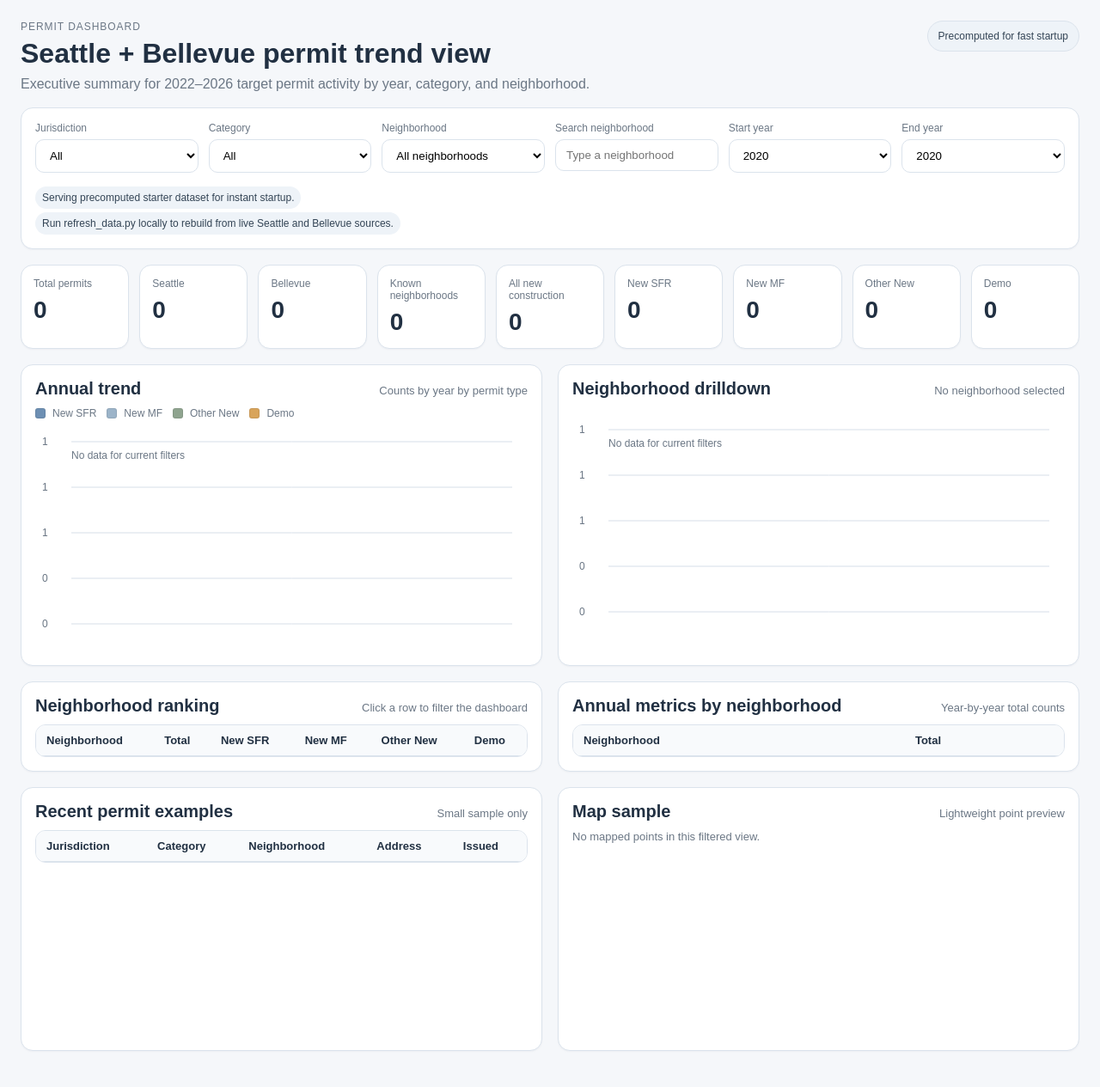
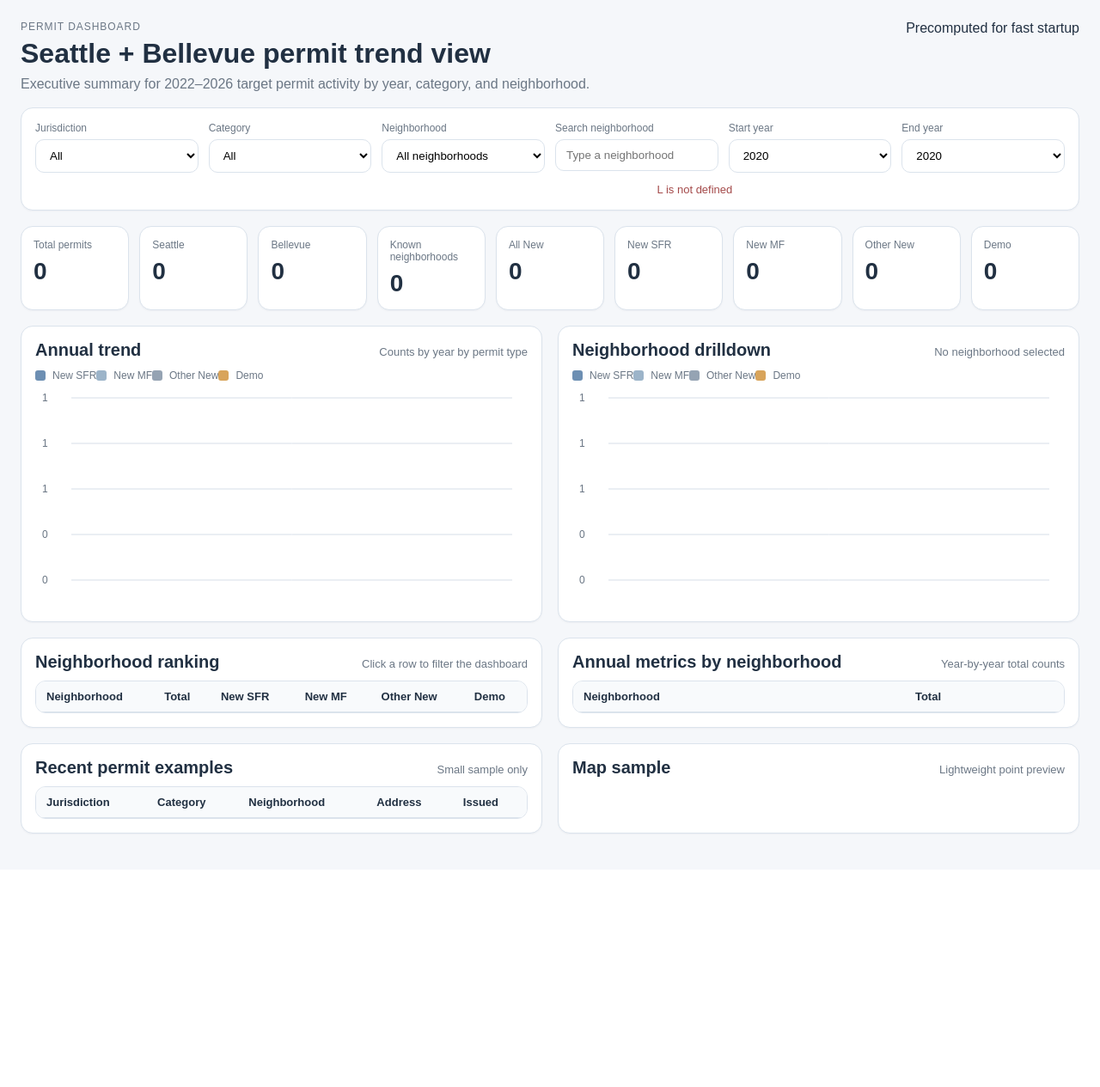
Before and after one commit to kauweg/permits-dashboard, a Flask app: template templates/index.html in a window 1280 px wide. Shown: the whole page at 86% size. After the commit the page ends 971 px from the top, so only its background shows below. Run offline with Flask 3, Linux system fonts and the light colour scheme; the template is opened without the code that fills it: most values are stand-ins (such as "Sample title", 1, 10 or a date in 2020); lists and menus that the app fills with data are empty.

Commit message:
Add files via upload

```diff
--- a/static/app.js
+++ b/static/app.js
@@ -1,19 +1,23 @@
-const state = { meta: null, summary: null, selectedNeighborhood: 'all' };
+
+const state = { meta: null, summary: null, selectedNeighborhood: 'all', map: null, markers: null };
 const byId = (id) => document.getElementById(id);
+const SERIES = [
+  { key: 'New SFR', label: 'New SFR', color: '#6d8fb3' },
+  { key: 'New MF', label: 'New MF', color: '#9cb4c9' },
+  { key: 'Other New', label: 'Other New', color: '#95a3b3' },
+  { key: 'Demo', label: 'Demo', color: '#d8a45b' },
+];
 
-function escapeHtml(s) {
-  return String(s ?? '').replace(/[&<>"']/g, (m) => ({'&':'&amp;','<':'&lt;','>':'&gt;','"':'&quot;',"'":'&#39;'}[m]));
-}
+function escapeHtml(s) { return String(s ?? '').replace(/[&<>"']/g, (m) => ({'&':'&amp;','<':'&lt;','>':'&gt;','"':'&quot;',"'":'&#39;'}[m])); }
 function formatNumber(n) { return new Intl.NumberFormat().format(n || 0); }
 function queryString(obj) { return new URLSearchParams(obj).toString(); }
 async function fetchJson(url) { const r = await fetch(url); if (!r.ok) throw new Error(`${r.status} ${r.statusText}`); return r.json(); }
 
 function getFilters() {
-  const selected = state.selectedNeighborhood !== 'all' ? state.selectedNeighborhood : byId('neighborhood').value;
   return {
     jurisdiction: byId('jurisdiction').value,
-    category: byId('category').value,
-    neighborhood: selected || 'all',
+    category: state.selectedNeighborhood !== 'all' ? byId('category').value : byId('category').value,
+    neighborhood: state.selectedNeighborhood !== 'all' ? state.selectedNeighborhood : byId('neighborhood').value,
     start_year: byId('startYear').value,
     end_year: byId('endYear').value,
   };
@@ -28,21 +32,19 @@ function populateNeighborhoods(items) {
   const select = byId('neighborhood');
   const search = byId('neighborhoodSearch');
   const current = state.selectedNeighborhood === 'all' ? select.value : state.selectedNeighborhood;
-  const unique = [...new Set((items || []).filter(Boolean))].sort((a, b) => a.localeCompare(b));
   select.innerHTML = '<option value="all">All neighborhoods</option>';
-  unique.forEach((n) => {
+  (items || []).forEach((n) => {
     const opt = document.createElement('option');
     opt.value = n;
     opt.textContent = n;
     select.appendChild(opt);
   });
-  if ([...select.options].some(o => o.value === current)) {
-    select.value = current;
-  } else {
-    select.value = 'all';
-    if (state.selectedNeighborhood !== 'all') state.selectedNeighborhood = 'all';
-  }
-  search.value = select.value !== 'all' ? select.value : '';
+  if ([...select.options].some(o => o.value === current)) select.value = current;
+  search.value = current !== 'all' ? current : '';
+}
+
+function renderLegend(id) {
+  byId(id).innerHTML = SERIES.map(s => `<span class="legend-item"><span class="legend-swatch" style="background:${s.color}"></span>${escapeHtml(s.label)}</span>`).join('');
 }
 
 async function loadMeta() {
@@ -54,125 +56,63 @@ async function loadMeta() {
 async function loadSummary() {
   state.summary = await fetchJson(`/api/summary?${queryString(getFilters())}`);
   renderLoadMessages(state.summary.load_notes || [], state.summary.load_errors || []);
-  renderCards();
-  renderAnnualChart();
-  renderNeighborhoodTable();
-  renderAnnualNeighborhoodTable();
-  renderDrilldownChart();
-  renderSamples();
-  renderMapList();
+  renderCards(); renderAnnualChart(); renderNeighborhoodTable(); renderAnnualNeighborhoodTable(); renderDrilldownChart(); renderSamples(); renderMap();
 }
-
-
-function renderLegend(targetId, items) {
-  const el = byId(targetId);
-  if (!el) return;
-  el.innerHTML = items.map(item => `
-    <span class="legend-item">
-      <span class="legend-swatch" style="background:${item.color}"></span>
-      <span>${escapeHtml(item.label)}</span>
-    </span>
-  `).join('');
-}
-
-const SERIES_META = [
-  {key: 'New SFR', label: 'New SFR', color: '#6d8fb3'},
-  {key: 'New MF', label: 'New MF', color: '#9cb4c9'},
-  {key: 'Other New', label: 'Other New', color: '#8fa48f'},
-  {key: 'Demo', label: 'Demo', color: '#d8a45b'},
-];
-
 
 function renderCards() {
   const c = state.summary.cards || {};
   const cards = [
     ['Total permits', c.total_permits], ['Seattle', c.seattle_permits], ['Bellevue', c.bellevue_permits],
-    ['Known neighborhoods', c.known_neighborhoods], ['All new construction', c.total_new_construction], ['New SFR', c.new_sfr], ['New MF', c.new_mf], ['Other New', c.other_new], ['Demo', c.demo],
+    ['Known neighborhoods', c.known_neighborhoods], ['All New', c.all_new], ['New SFR', c.new_sfr], ['New MF', c.new_mf], ['Other New', c.other_new], ['Demo', c.demo],
   ];
   byId('cards').innerHTML = cards.map(([label, value]) => `<article class="card"><div class="card-label">${escapeHtml(label)}</div><div class="card-value">${formatNumber(value)}</div></article>`).join('');
 }
 
 function drawGroupedBars(canvas, labels, series) {
   const ctx = canvas.getContext('2d');
-  const ratio = window.devicePixelRatio || 1;
-  const w = canvas.width = canvas.clientWidth * ratio;
-  const h = canvas.height = canvas.clientHeight * ratio;
-  ctx.setTransform(ratio, 0, 0, ratio, 0, 0);
   const cw = canvas.clientWidth, ch = canvas.clientHeight;
+  canvas.width = cw * window.devicePixelRatio; canvas.height = ch * window.devicePixelRatio;
+  ctx.setTransform(window.devicePixelRatio, 0, 0, window.devicePixelRatio, 0, 0);
   ctx.clearRect(0, 0, cw, ch);
-
   const margin = {left: 42, right: 18, top: 16, bottom: 32};
-  const plotW = Math.max(1, cw - margin.left - margin.right);
-  const plotH = Math.max(1, ch - margin.top - margin.bottom);
-  const maxVal = Math.max(1, ...series.flatMap(s => s.values || []));
-  const colors = ['#6d8fb3', '#9cb4c9', '#8fa48f', '#d8a45b'];
-
-  ctx.strokeStyle = '#d6dee8';
-  ctx.fillStyle = '#6b7785';
-  ctx.font = '12px Arial';
-
+  const plotW = cw - margin.left - margin.right, plotH = ch - margin.top - margin.bottom;
+  const maxVal = Math.max(1, ...series.flatMap(s => s.values));
+  ctx.strokeStyle = '#d6dee8'; ctx.fillStyle = '#6b7785'; ctx.font = '12px Arial';
   for (let i = 0; i <= 4; i++) {
     const y = margin.top + plotH - (plotH * i / 4);
-    ctx.beginPath();
-    ctx.moveTo(margin.left, y);
-    ctx.lineTo(cw - margin.right, y);
-    ctx.stroke();
+    ctx.beginPath(); ctx.moveTo(margin.left, y); ctx.lineTo(cw - margin.right, y); ctx.stroke();
     ctx.fillText(String(Math.round(maxVal * i / 4)), 8, y + 4);
   }
-
-  if (!labels.length || !series.length) {
-    ctx.fillStyle = '#6b7785';
-    ctx.fillText('No data for current filters', margin.left, margin.top + 20);
-    return;
-  }
-
-  const groupW = plotW / labels.length;
-  const barW = Math.min(22, Math.max(8, (groupW - 12) / series.length));
-
+  const groupW = plotW / Math.max(1, labels.length), barW = Math.min(18, (groupW - 12) / Math.max(1, series.length));
   labels.forEach((label, li) => {
     const gx = margin.left + li * groupW + 6;
     series.forEach((s, si) => {
-      const val = s.values[li] || 0;
-      const barH = (val / maxVal) * plotH;
-      const x = gx + si * barW;
-      const y = margin.top + plotH - barH;
-      ctx.fillStyle = colors[si % colors.length];
-      ctx.fillRect(x, y, barW - 2, barH);
+      const val = s.values[li] || 0; const barH = (val / maxVal) * plotH; const x = gx + si * barW; const y = margin.top + plotH - barH;
+      ctx.fillStyle = s.color; ctx.fillRect(x, y, barW - 2, barH);
     });
-    ctx.fillStyle = '#334155';
-    ctx.fillText(String(label), gx, ch - 8);
+    ctx.fillStyle = '#334155'; ctx.fillText(String(label), gx, ch - 8);
   });
+}
+
+function chartSeries(data) {
+  return SERIES.map(s => ({ key: s.key, color: s.color, values: data.map(r => r[s.key] || 0) }));
 }
 
 function renderAnnualChart() {
   const data = state.summary.annual_series || [];
-  renderLegend('annualLegend', SERIES_META);
-  drawGroupedBars(byId('annualChart'), data.map(r => r.year), [
-    {name: 'New SFR', values: data.map(r => r['New SFR'])},
-    {name: 'New MF', values: data.map(r => r['New MF'])},
-    {name: 'Other New', values: data.map(r => r['Other New'])},
-    {name: 'Demo', values: data.map(r => r['Demo'])},
-  ]);
+  renderLegend('annualLegend');
+  drawGroupedBars(byId('annualChart'), data.map(r => r.year), chartSeries(data));
 }
 
 function renderDrilldownChart() {
   const rows = state.summary.neighborhood_rows || [];
-  const current = state.selectedNeighborhood !== 'all'
-    ? rows.find(r => r.neighborhood === state.selectedNeighborhood)
-    : rows[0];
+  const current = state.selectedNeighborhood !== 'all' ? rows.find(r => r.neighborhood === state.selectedNeighborhood) : rows[0];
   byId('drilldownTitle').textContent = current ? current.neighborhood : 'No neighborhood selected';
-  if (!current) {
-    drawGroupedBars(byId('drilldownChart'), [], []);
-    return;
-  }
+  renderLegend('drilldownLegend');
+  if (!current) return drawGroupedBars(byId('drilldownChart'), [], []);
   const labels = Object.keys(current.years);
-  renderLegend('drilldownLegend', SERIES_META);
-  drawGroupedBars(byId('drilldownChart'), labels, [
-    {name: 'New SFR', values: labels.map(y => current.years[y]['New SFR'])},
-    {name: 'New MF', values: labels.map(y => current.years[y]['New MF'])},
-    {name: 'Other New', values: labels.map(y => current.years[y]['Other New'])},
-    {name: 'Demo', values: labels.map(y => current.years[y]['Demo'])},
-  ]);
+  const data = labels.map(y => current.years[y]);
+  drawGroupedBars(byId('drilldownChart'), labels, chartSeries(data));
 }
 
 function renderNeighborhoodTable() {
@@ -180,69 +120,66 @@ function renderNeighborhoodTable() {
   const rows = state.summary.neighborhood_rows || [];
   tbody.innerHTML = rows.slice(0, 40).map(r => `
     <tr data-neighborhood="${escapeHtml(r.neighborhood)}" class="${r.neighborhood === state.selectedNeighborhood ? 'selected' : ''}">
-      <td>${escapeHtml(r.neighborhood)}</td>
-      <td>${formatNumber(r.totals.Total)}</td>
-      <td>${formatNumber(r.totals['New SFR'])}</td>
-      <td>${formatNumber(r.totals['New MF'])}</td>
-      <td>${formatNumber(r.totals['Other New'])}</td>
-      <td>${formatNumber(r.totals['Demo'])}</td>
+      <td>${escapeHtml(r.neighborhood)}</td><td>${formatNumber(r.totals.Total)}</td><td>${formatNumber(r.totals['All New'])}</td><td>${formatNumber(r.totals['New SFR'])}</td><td>${formatNumber(r.totals['New MF'])}</td><td>${formatNumber(r.totals['Other New'])}</td><td>${formatNumber(r.totals['Demo'])}</td>
     </tr>`).join('');
   tbody.querySelectorAll('tr').forEach((tr) => tr.addEventListener('click', async () => {
-    state.selectedNeighborhood = tr.dataset.neighborhood;
-    byId('neighborhood').value = state.selectedNeighborhood;
-    byId('neighborhoodSearch').value = state.selectedNeighborhood;
-    await loadSummary();
+    state.selectedNeighborhood = tr.dataset.neighborhood; byId('neighborhood').value = state.selectedNeighborhood; byId('neighborhoodSearch').value = state.selectedNeighborhood; await loadSummary();
   }));
 }
 
 function renderAnnualNeighborhoodTable() {
   const rows = state.summary.neighborhood_rows || [];
-  const target = state.selectedNeighborhood !== 'all'
-    ? rows.filter(r => r.neighborhood === state.selectedNeighborhood)
-    : rows.slice(0, 12);
+  const target = state.selectedNeighborhood !== 'all' ? rows.filter(r => r.neighborhood === state.selectedNeighborhood) : rows.slice(0, 12);
   const years = (state.summary.annual_series || []).map(r => r.year);
-  byId('annualNeighborhoodTable').querySelector('thead').innerHTML =
-    `<tr><th>Neighborhood</th>${years.map(y => `<th>${y}</th>`).join('')}<th>Total</th></tr>`;
-  byId('annualNeighborhoodTable').querySelector('tbody').innerHTML = target.map(r =>
-    `<tr><td>${escapeHtml(r.neighborhood)}</td>${years.map(y => `<td>${formatNumber(r.years[String(y)].Total)}</td>`).join('')}<td>${formatNumber(r.totals.Total)}</td></tr>`
-  ).join('');
+  byId('annualNeighborhoodTable').querySelector('thead').innerHTML = `<tr><th>Neighborhood</th>${years.map(y => `<th>${y}</th>`).join('')}<th>Total</th></tr>`;
+  byId('annualNeighborhoodTable').querySelector('tbody').innerHTML = target.map(r => `<tr><td>${escapeHtml(r.neighborhood)}</td>${years.map(y => `<td>${formatNumber(r.years[String(y)].Total)}</td>`).join('')}<td>${formatNumber(r.totals.Total)}</td></tr>`).join('');
 }
 
 function renderSamples() {
-  byId('sampleTable').querySelector('tbody').innerHTML = (state.summary.samples || []).map(r =>
-    `<tr><td>${escapeHtml(r.jurisdiction)}</td><td>${escapeHtml(r.category)}</td><td>${escapeHtml(r.neighborhood)}</td><td>${escapeHtml(r.address)}</td><td>${escapeHtml((r.issue_date || r.intake_date || '').slice(0, 10))}</td></tr>`
-  ).join('');
+  byId('sampleTable').querySelector('tbody').innerHTML = (state.summary.samples || []).map(r => `<tr><td>${escapeHtml(r.jurisdiction)}</td><td>${escapeHtml(r.category)}</td><td>${escapeHtml(r.neighborhood)}</td><td>${escapeHtml(r.address)}</td><td>${escapeHtml((r.issue_date || r.intake_date || '').slice(0, 10))}</td></tr>`).join('');
 }
 
-function renderMapList() {
-  const pts = state.summary.map_points || [];
-  byId('mapList').innerHTML = pts.length
-    ? pts.map(p => `<div class="map-pill"><strong>${escapeHtml(p.jurisdiction)}</strong><span>${escapeHtml(p.category)}</span><span>${escapeHtml(p.neighborhood)}</span><span>${escapeHtml(p.address)}</span></div>`).join('')
-    : '<div class="muted">No mapped points in this filtered view.</div>';
+function ensureMap() {
+  if (state.map) return;
+  state.map = L.map('map', { scrollWheelZoom: false }).setView([47.615, -122.15], 10);
+  L.tileLayer('https://{s}.tile.openstreetmap.org/{z}/{x}/{y}.png', { attribution: '&copy; OpenStreetMap contributors' }).addTo(state.map);
+  state.markers = L.layerGroup().addTo(state.map);
+}
+
+function renderMap() {
+  ensureMap();
+  state.markers.clearLayers();
+  const pts = (state.summary.map_points || []).filter(p => Number.isFinite(Number(p.latitude)) && Number.isFinite(Number(p.longitude)));
+  if (!pts.length) {
+    byId('mapFallback').textContent = 'No coordinates available in the current precomputed dataset yet. Refreshing the data will populate the map once latitude/longitude are captured.';
+    state.map.setView([47.615, -122.15], 10);
+    return;
+  }
+  byId('mapFallback').textContent = '';
+  const bounds = [];
+  pts.forEach(p => {
+    const lat = Number(p.latitude), lon = Number(p.longitude);
+    const marker = L.circleMarker([lat, lon], { radius: 6, weight: 1, color: '#516b84', fillColor: '#6d8fb3', fillOpacity: 0.85 });
+    marker.bindPopup(`<strong>${escapeHtml(p.jurisdiction)}</strong><br>${escapeHtml(p.category)}<br>${escapeHtml(p.neighborhood)}<br>${escapeHtml(p.address)}`);
+    marker.addTo(state.markers);
+    bounds.push([lat, lon]);
+  });
+  if (bounds.length) state.map.fitBounds(bounds, { padding: [24, 24] });
 }
 
 function wireEvents() {
-  ['jurisdiction', 'category', 'startYear', 'endYear'].forEach((id) => {
-    byId(id).addEventListener('change', async () => { await loadSummary(); });
+  ['jurisdiction', 'category', 'neighborhood', 'startYear', 'endYear'].forEach((id) => {
+    byId(id).addEventListener('change', async () => {
+      if (id === 'neighborhood') state.selectedNeighborhood = byId('neighborhood').value;
+      await loadSummary();
+    });
   });
-
-  byId('neighborhood').addEventListener('change', async () => {
-    state.selectedNeighborhood = byId('neighborhood').value;
-    byId('neighborhoodSearch').value = state.selectedNeighborhood === 'all' ? '' : state.selectedNeighborhood;
-    await loadSummary();
-  });
-
   byId('neighborhoodSearch').addEventListener('input', () => {
     const q = byId('neighborhoodSearch').value.trim().toLowerCase();
     const opts = [...byId('neighborhood').options];
-    if (!q) {
-      byId('neighborhood').value = 'all';
-      return;
-    }
     const hit = opts.find(o => o.value !== 'all' && o.value.toLowerCase().includes(q));
     if (hit) byId('neighborhood').value = hit.value;
   });
-
   byId('neighborhoodSearch').addEventListener('change', async () => {
     state.selectedNeighborhood = byId('neighborhood').value;
     await loadSummary();
@@ -251,17 +188,5 @@ function wireEvents() {
 
 window.addEventListener('DOMContentLoaded', async () => {
   wireEvents();
-  try {
-    await loadMeta();
-    await loadSummary();
-  } catch (err) {
-    renderLoadMessages([], [err.message || String(err)]);
-  }
+  try { await loadMeta(); await loadSummary(); } catch (err) { renderLoadMessages([], [err.message || String(err)]); }
 });
-
-window.addEventListener('resize', () => {
-  if (state.summary) {
-    renderAnnualChart();
-    renderDrilldownChart();
-  }
-});
--- a/static/styles.css
+++ b/static/styles.css
@@ -1,22 +1,9 @@
-:root {
-  --bg:#f5f7fa;
-  --panel:#fff;
-  --ink:#213042;
-  --muted:#6b7785;
-  --line:#dbe3ec;
-  --blue:#6d8fb3;
-  --blue2:#9cb4c9;
-  --sand:#d8a45b;
-  --danger:#a44a4a;
-}
+
+:root { --bg:#f5f7fa; --panel:#fff; --ink:#213042; --muted:#6b7785; --line:#dbe3ec; --blue:#6d8fb3; --blue2:#9cb4c9; --sand:#d8a45b; --slate:#95a3b3; --danger:#a44a4a; }
 * { box-sizing:border-box; }
 body { margin:0; font-family:Arial,Helvetica,sans-serif; background:var(--bg); color:var(--ink); }
 .page { max-width:1360px; margin:0 auto; padding:24px; }
 .hero { display:flex; align-items:flex-start; justify-content:space-between; gap:24px; margin-bottom:18px; }
-.hero-badge {
-  padding:10px 12px; border-radius:999px; background:#eef3f8;
-  color:#345; font-size:12px; border:1px solid var(--line);
-}
 .eyebrow { font-size:12px; letter-spacing:.08em; text-transform:uppercase; color:var(--muted); margin-bottom:6px; }
 h1 { margin:0 0 8px; font-size:32px; }
 .subhead { margin:0; color:var(--muted); max-width:780px; }
@@ -37,27 +24,18 @@ select,input { width:100%; padding:10px 12px; border:1px solid var(--line); bord
 .panel-head { display:flex; align-items:baseline; justify-content:space-between; gap:12px; margin-bottom:10px; }
 .panel-head h2 { margin:0; font-size:20px; }
 .muted { color:var(--muted); font-size:13px; }
+.legend { display:flex; flex-wrap:wrap; gap:10px; margin-bottom:8px; }
+.legend-item { display:inline-flex; align-items:center; gap:8px; font-size:12px; color:var(--muted); }
+.legend-swatch { width:12px; height:12px; border-radius:3px; display:inline-block; }
 .table-wrap { overflow:auto; border:1px solid var(--line); border-radius:12px; }
 .table-wrap.tall { max-height:420px; }
 table { width:100%; border-collapse:collapse; }
-th,td { padding:10px 12px; border-bottom:1px solid var(--line); text-align:left; font-size:13px; }
+th,td { padding:10px 12px; border-bottom:1px solid var(--line); text-align:left; font-size:13px; white-space:nowrap; }
 thead th { position:sticky; top:0; background:#f8fafc; z-index:1; }
 #neighborhoodTable tbody tr { cursor:pointer; }
 #neighborhoodTable tbody tr:hover,#neighborhoodTable tbody tr.selected { background:#eef3f8; }
-.map-list { display:flex; flex-wrap:wrap; gap:8px; min-height:240px; align-content:flex-start; }
-.map-pill { padding:10px 12px; border-radius:12px; border:1px solid var(--line); background:#fafcff; display:flex; flex-direction:column; gap:4px; width:calc(50% - 4px); font-size:12px; }
 canvas { width:100%; height:260px; display:block; }
-@media (max-width:1100px) {
-  .filter-grid,.cards,.grid.two-col { grid-template-columns:repeat(2,minmax(0,1fr)); }
-  .notes-row { grid-template-columns:1fr; }
-}
-@media (max-width:720px) {
-  .hero,.filter-grid,.cards,.grid.two-col { grid-template-columns:1fr; display:grid; }
-  .hero { gap:16px; }
-  .map-pill { width:100%; }
-}
-
-
-.chart-legend { display:flex; flex-wrap:wrap; gap:12px; margin:0 0 10px; }
-.legend-item { display:inline-flex; align-items:center; gap:8px; font-size:12px; color:var(--muted); }
-.legend-swatch { width:12px; height:12px; border-radius:3px; display:inline-block; border:1px solid rgba(0,0,0,.08); }
+#map { height:320px; width:100%; border:1px solid var(--line); border-radius:12px; overflow:hidden; }
+.map-fallback { margin-top:10px; }
+@media (max-width:1100px) { .filter-grid,.cards,.grid.two-col { grid-template-columns:repeat(2,minmax(0,1fr)); } .notes-row { grid-template-columns:1fr; } }
+@media (max-width:720px) { .hero,.filter-grid,.cards,.grid.two-col { grid-template-columns:1fr; display:grid; } .hero { gap:16px; } }
```
